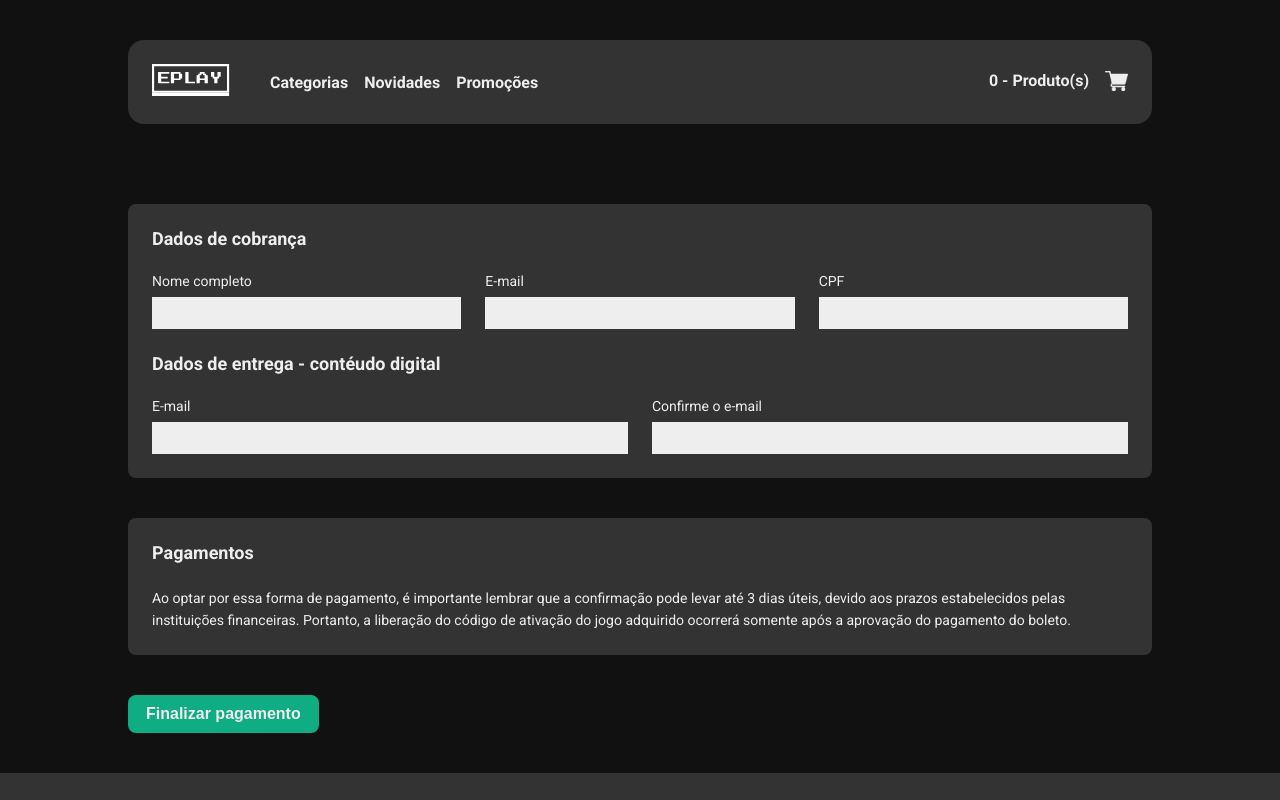
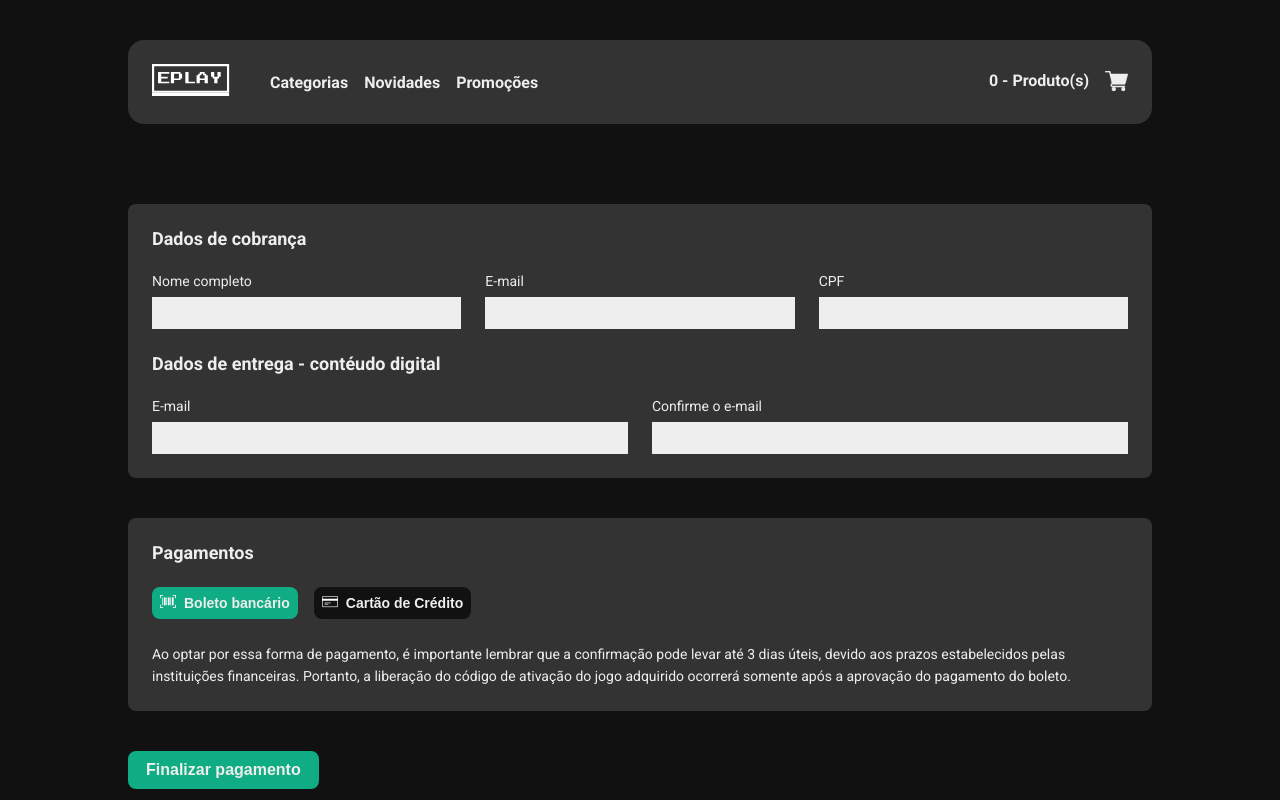
Before and after one commit to JoaopauloDevJ/e-commerce, a React (Create React App) app: page /checkout in a window 1280 px wide. Shown: the top 800 px of the page. Built offline with nearby package versions, Linux system fonts and the light colour scheme.

Commit message:
Add: Sessão de pagamento, boleto e cartão de crédito.

```diff
--- a/src/pages/Checkout/index.tsx
+++ b/src/pages/Checkout/index.tsx
@@ -1,8 +1,12 @@
 import * as S from './styles'
 import Card from '../../components/Card'
 import Button from '../../components/Button'
+import { useState } from 'react'
+import boleto from '../../assets/images/boleto.png'
+import cartao from '../../assets/images/cartao.png'
 
 const Checkout = () => {
+  const [payWithCard, setPayWithCard] = useState(false)
   return (
     <div className="container">
       <Card title="Dados de cobrança">
@@ -35,15 +39,82 @@
         </>
       </Card>
       <Card title="Pagamentos">
-        <div>
-          <p>
-            Ao optar por essa forma de pagamento, é importante lembrar que a
-            confirmação pode levar até 3 dias úteis, devido aos prazos
-            estabelecidos pelas instituições financeiras. Portanto, a liberação
-            do código de ativação do jogo adquirido ocorrerá somente após a
-            aprovação do pagamento do boleto.
-          </p>
-        </div>
+        <>
+          <S.TabButton
+            isActive={!payWithCard}
+            onClick={() => setPayWithCard(false)}
+            type="button"
+          >
+            <img src={boleto} alt="Boleto bancário" />
+            Boleto bancário
+          </S.TabButton>
+          <S.TabButton
+            isActive={payWithCard}
+            onClick={() => setPayWithCard(true)}
+            type="button"
+          >
+            <img src={cartao} alt="Cartão de crédito" />
+            Cartão de Crédito
+          </S.TabButton>
+          <div className="margin-top">
+            {payWithCard ? (
+              <>
+                <S.Row>
+                  <S.InputGroup>
+                    <label htmlFor="cardOwner">Nome do titular do cartão</label>
+                    <input id="cardOwner" type="text" />
+                  </S.InputGroup>
+                  <S.InputGroup>
+                    <label htmlFor="cpfCardOwner">
+                      CPF do titular do cartão
+                    </label>
+                    <input id="cpfCardOwner" type="text" />
+                  </S.InputGroup>
+                </S.Row>
+                <S.Row marginTop="16px">
+                  <S.InputGroup>
+                    <label htmlFor="nameDisplayCard">Nome do cartão</label>
+                    <input id="nameDisplayCard" type="text" />
+                  </S.InputGroup>
+                  <S.InputGroup>
+                    <label htmlFor="cardNumber">Número do cartão</label>
+                    <input id="cardNumber" type="number" />
+                  </S.InputGroup>
+                  <S.InputGroup maxWidth="124px">
+                    <label htmlFor="expiresMonth">Mês de vencimento</label>
+                    <input id="expiresMonth" type="number" />
+                  </S.InputGroup>
+                  <S.InputGroup maxWidth="124px">
+                    <label htmlFor="expiresYear">Ano de vencimento</label>
+                    <input id="expiresYear" type="number" />
+                  </S.InputGroup>
+                  <S.InputGroup maxWidth="48px">
+                    <label htmlFor="cardCode">CVV</label>
+                    <input id="cardCode" type="number" />
+                  </S.InputGroup>
+                </S.Row>
+                <S.Row marginTop="24px">
+                  <S.InputGroup maxWidth="150px">
+                    <label htmlFor="installments">Parcelamento</label>
+                    <select>
+                      <option>1x de R$ 200,00</option>
+                      <option>2x de R$ 100,00</option>
+                      <option>3x de R$ 66,67</option>
+                    </select>
+                  </S.InputGroup>
+                </S.Row>
+              </>
+            ) : (
+              <p>
+                Ao optar por essa forma de pagamento, é importante lembrar que a
+                confirmação pode levar até 3 dias úteis, devido aos prazos
+                estabelecidos pelas instituições financeiras. Portanto, a
+                liberação do código de ativação do jogo adquirido ocorrerá
+                somente após a aprovação do pagamento do boleto.
+              </p>
+            )}
+          </div>
+        </>
       </Card>
       <Button type="button" title="Clique aqui para finalizar a compra!">
         Finalizar pagamento
--- a/src/pages/Checkout/styles.ts
+++ b/src/pages/Checkout/styles.ts
@@ -1,13 +1,29 @@
 import styled from 'styled-components'
 import { colors } from '../../stylos'
 
-export const Row = styled.div`
+export type InputGroupProps = {
+  maxWidth?: string
+}
+
+export type RowProps = {
+  marginTop?: string
+}
+
+export type CartProps = {
+  isActive: boolean
+}
+
+export const Row = styled.div<RowProps>`
   display: flex;
   column-gap: 24px;
+  margin-top: ${(props) => props.marginTop || '0'};
+  align-items: flex-end;
 `
 
-export const InputGroup = styled.div`
+export const InputGroup = styled.div<InputGroupProps>`
   flex: auto;
+
+  max-width: ${(props) => props.maxWidth || 'auto'};
 
   label {
     font-size: 14px;
@@ -15,7 +31,8 @@
     display: block;
   }
 
-  input {
+  input,
+  select {
     background-color: ${colors.white};
     border: 1px solid ${colors.white};
     height: 32px;
@@ -23,3 +40,21 @@
     width: 100%;
   }
 `
+
+export const TabButton = styled.button<CartProps>`
+  border-radius: 8px;
+  font-size: 14px;
+  font-weight: bold;
+  color: ${colors.white};
+  background-color: ${(props) =>
+    props.isActive ? colors.green : colors.black};
+  height: 32px;
+  border: none;
+  margin-right: 16px;
+  padding: 0 8px;
+  cursor: pointer;
+
+  img {
+    margin-right: 8px;
+  }
+`
```
Also changed, not shown: src/assets/images/boleto.png (added), src/assets/images/cartao.png (added).
